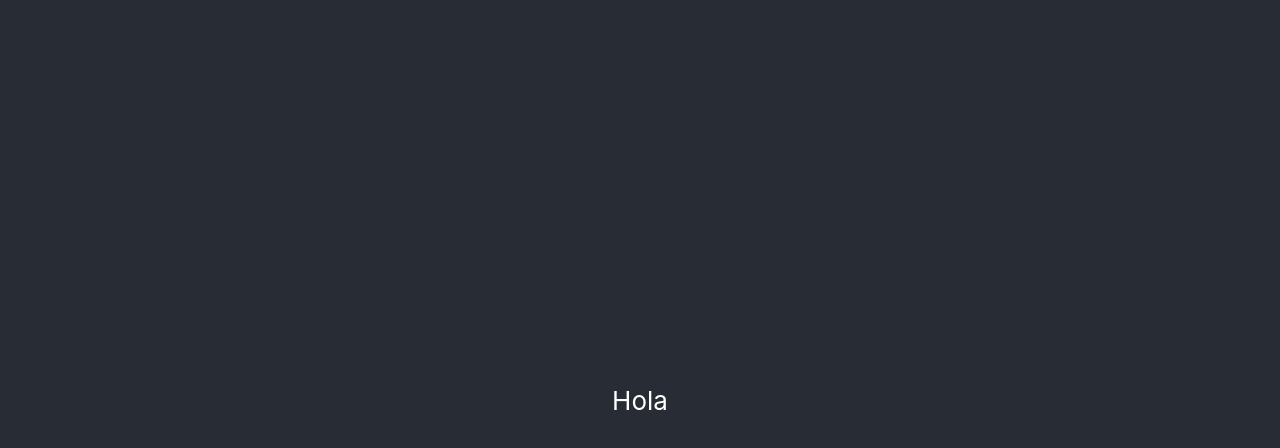
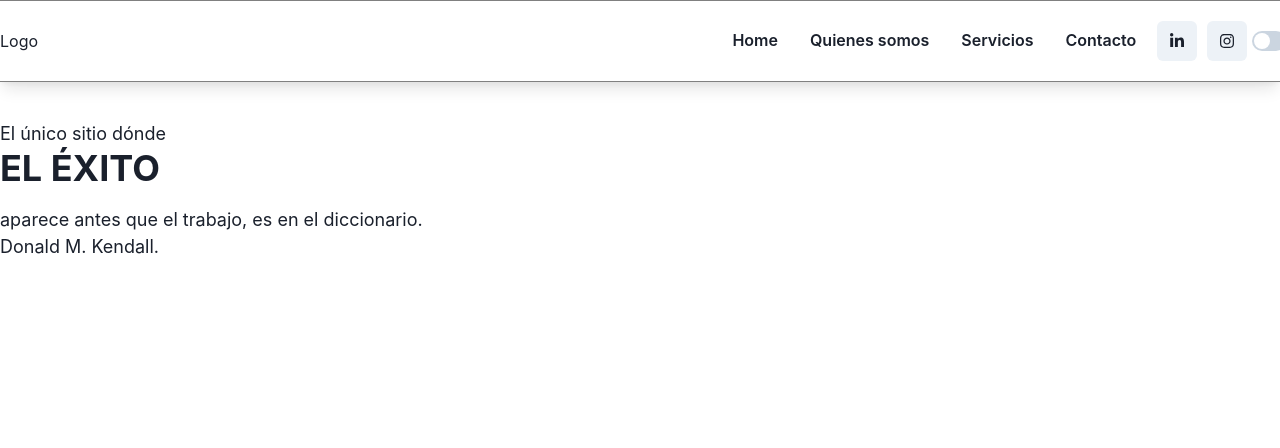
Before and after one commit to AgustinaMonzon/rrconsultora, a React (Create React App) app: page / in a window 1280 px wide. Shown: the top 448 px of the page. Built offline with nearby package versions, Linux system fonts and the light colour scheme.

Commit message:
home y navbar

```diff
--- a/src/App.js
+++ b/src/App.js
@@ -1,12 +1,13 @@
-import "./App.css";
+import { BrowserRouter as Router, Routes, Route } from "react-router-dom";
+import Home from "./Components/Home/Home";
 
 function App() {
   return (
-    <div className="App">
-      <header className="App-header">
-        <p>Hola</p>
-      </header>
-    </div>
+    <Router>
+      <Routes>
+        <Route path="/" element={<Home />} />
+      </Routes>
+    </Router>
   );
 }
 
--- a/src/Components/Home/Home.js
+++ b/src/Components/Home/Home.js
@@ -1,8 +1,15 @@
 import { Box, Heading, Text } from "@chakra-ui/react";
+import NavBar from "../NavBar/NavBar";
 
 function Home() {
   return (
-    <Box p={4}>
+    <Box p={0}>
+      <NavBar/>
+      <br/>
+      <br/>
+      <br/>
+      <br/>
+      <br/>
       <Text fontSize="lg">El único sitio dónde</Text>
       <Heading as="h1" size="xl" mb={4}>
         EL ÉXITO
--- a/src/Components/NavBar/NavBar.js
+++ b/src/Components/NavBar/NavBar.js
@@ -1,4 +1,5 @@
-import { useState } from 'react'
+import { useState } from 'react';
+import { Link } from "react-router-dom";
 import {
   useColorMode,
   Switch,
@@ -7,6 +8,7 @@ import {
   IconButton,
   Image,
   Text,
+  Box,
 } from '@chakra-ui/react'
 import { HamburgerIcon, CloseIcon } from '@chakra-ui/icons'
 import {
@@ -30,7 +32,7 @@ export default function NavBar(){
        w={"100%"}
        borderTop="1px solid gray" shadow={"lg"}
        borderBottom="1px solid gray"
-       padding="15px"
+       padding="0px"
 
        /* backgroundColor={'rgb(159, 138, 172)'} */
       >
@@ -39,22 +41,44 @@ export default function NavBar(){
         <Text>Logo</Text>
         <Flex
           display={['none', 'none', 'flex','flex']}
-          marginLeft={["34%","34%", "34%","65%", "75%"]}
+          marginLeft={["24%","24%","24%","41%","53%","60%"]}
 
         >
+           <Link href="/" passHref>
+              <Button as="a" variant="ghost" aria-label="Home" my={5} w="100%">
+              Home
+             </Button>
+           </Link>
+
+          <Link href="/about" passHref>
+          <Button as="a" variant="ghost" aria-label="About" my={5} w="100%">
+             Quienes somos
+             </Button>
+          </Link>
+
+          <Link href="/services" passHref>
+              <Button as="a" variant="ghost" aria-label="Contact" my={5} w="100%">
+            Servicios
+              </Button>
+          </Link>
+          <Link href="/contact" passHref>
+              <Button as="a" variant="ghost" aria-label="Contact" my={5} w="100%">
+            Contacto
+              </Button>
+          </Link>
             <a
               href="https://www.linkedin.com/in/melina-veyrat-durbex-b66b3b227/"
               target="_blank"
               rel="noopener noreferrer"
             >
-              <IconButton m="5px" colorScheme="black" icon={<FaLinkedinIn />} />
+              <IconButton m="5px" marginTop={"40%"} colorScheme="gray" icon={<FaLinkedinIn />} />
             </a>
             <a
               href="https://github.com/meliveyrat1"
               target="_blank"
               rel="noopener noreferrer"
             >
-              <IconButton m="5px" colorScheme="black" icon={<FaInstagram />} />
+              <IconButton m="5px" marginTop={"40%"}  colorScheme="gray" icon={<FaInstagram />} />
             </a>
 
         </Flex>
@@ -113,7 +137,7 @@ export default function NavBar(){
           align="center"
           backgroundColor={"black"}
         >
-          <a
+        {/*   <a
               href="https://www.linkedin.com/in/melina-veyrat-durbex-b66b3b227/"
               target="_blank"
               rel="noopener noreferrer"
@@ -126,8 +150,43 @@ export default function NavBar(){
               rel="noopener noreferrer"
             >
               <IconButton m="5px" colorScheme="pink" icon={<FaInstagram />} />
+            </a> */}
+          <Link href="/" passHref>
+              <Button as="a" variant="ghost" aria-label="Home" my={5} w="100%" color={"white"}>
+              Home
+             </Button>
+           </Link>
+
+          <Link href="/about" passHref>
+          <Button as="a" variant="ghost" aria-label="About" my={5} w="100%" color={"white"}>
+             Quienes somos
+             </Button>
+          </Link>
+
+          <Link href="/services" passHref>
+              <Button as="a" variant="ghost" aria-label="Contact" my={5} w="100%" color={"white"}>
+            Servicios
+              </Button>
+          </Link>
+          <Link href="/contact" passHref>
+              <Button as="a" variant="ghost" aria-label="Contact" my={5} w="100%" color={"white"}>
+            Contacto
+              </Button>
+          </Link>
+            <a
+              href="https://www.linkedin.com/in/melina-veyrat-durbex-b66b3b227/"
+              target="_blank"
+              rel="noopener noreferrer"
+            >
+              <IconButton m="5px" marginTop={"40%"} colorScheme="gray" icon={<FaLinkedinIn />} />
             </a>
-
+            <a
+              href="https://github.com/meliveyrat1"
+              target="_blank"
+              rel="noopener noreferrer"
+            >
+              <IconButton m="5px" marginTop={"40%"}  colorScheme="gray" icon={<FaInstagram />} />
+            </a>
         </Flex>
       </Flex>
     </Flex>
```
